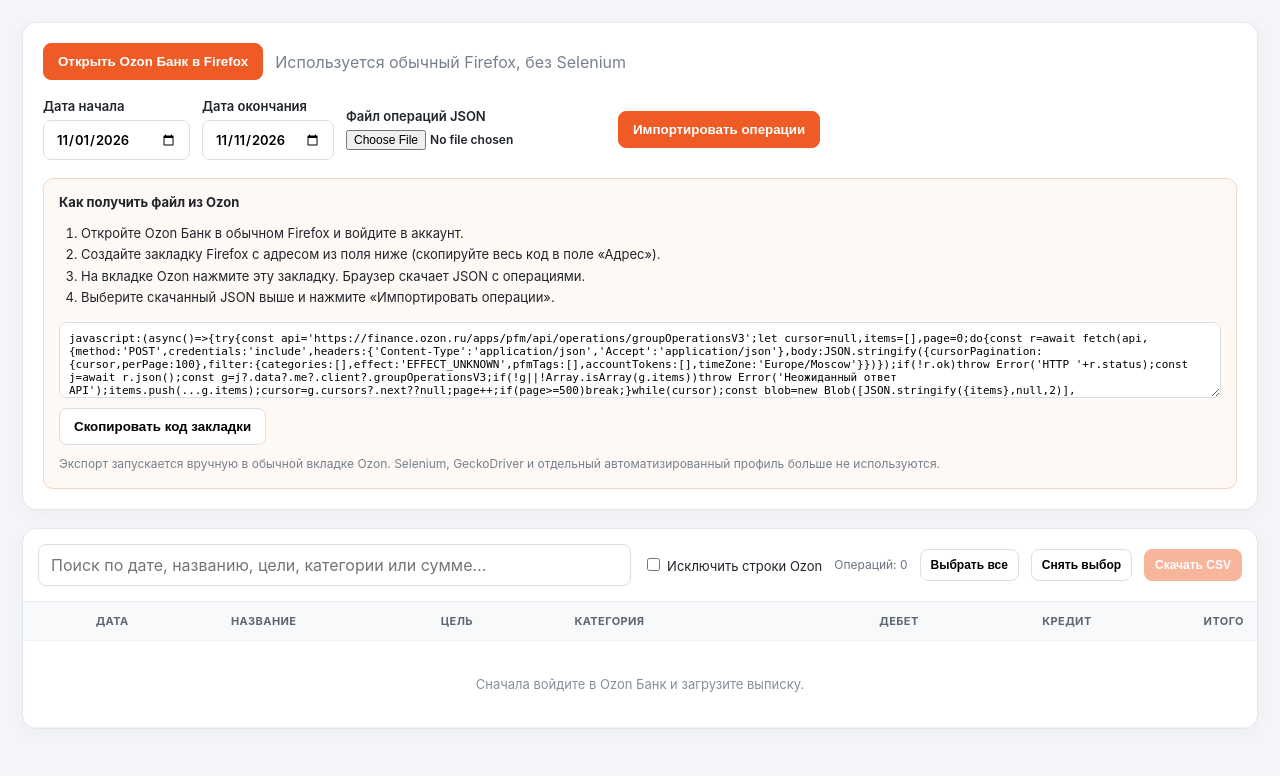
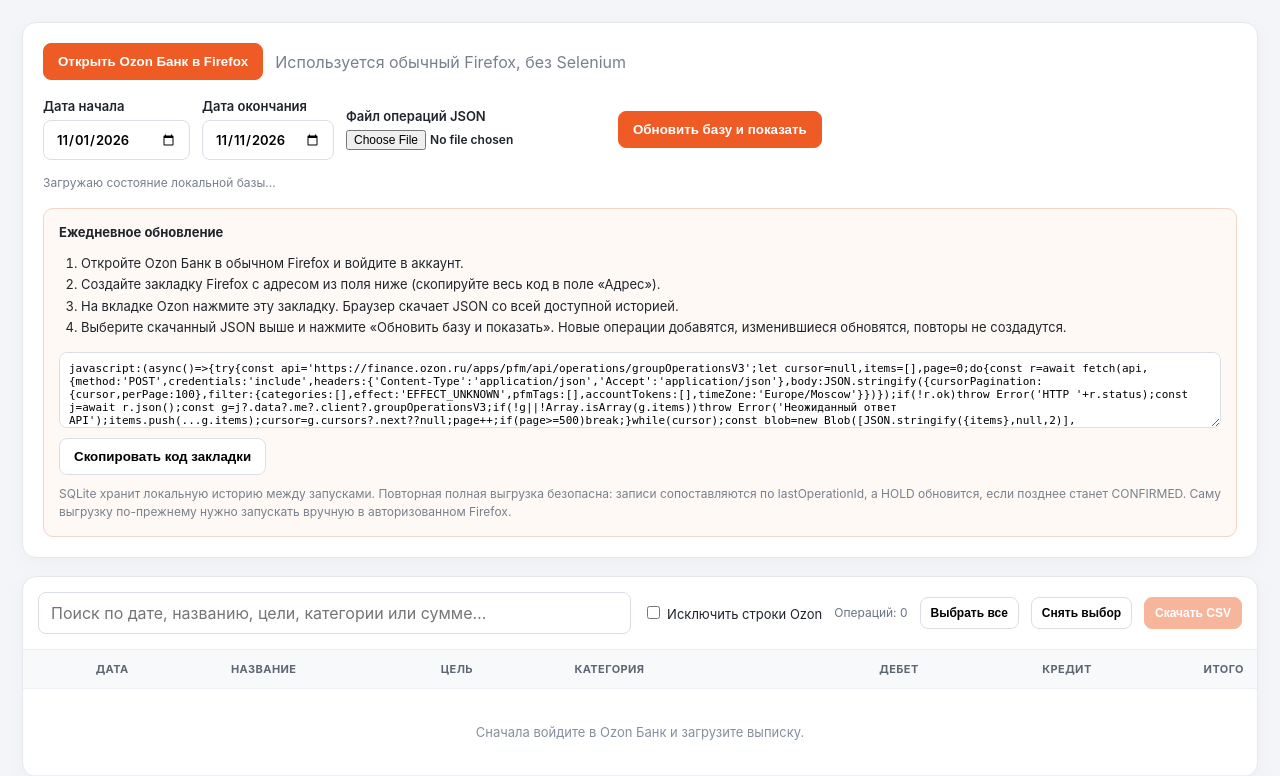
Before and after one commit to definitly486/ozon-export-python, a Flask app: page / in a window 1280 px wide. Shown: the part 141-917 px from the top of the page. Run offline with Flask 3, Linux system fonts and the light colour scheme.

Commit message:
Add daily SQLite sync controls to the interface

```diff
--- a/templates/index.html
+++ b/templates/index.html
@@ -9,18 +9,19 @@
     <header><div><div class="eyebrow">OZON БАНК</div><h1>Выписка по операциям</h1><p class="muted">Локальный Python-инструмент для выгрузки операций в CSV</p></div><span class="pill">FreeBSD / Python</span></header>
     <section class="panel controls">
       <div class="actions"><button id="connect" class="primary">Открыть Ozon Банк в Firefox</button><span id="status" class="muted">Используется обычный Firefox, без Selenium</span></div>
-      <div class="dates"><label>Дата начала<input id="start" type="date"></label><label>Дата окончания<input id="end" type="date"></label><label class="file-label">Файл операций JSON<input id="sourceFile" type="file" accept=".json,application/json"></label><button id="load" class="primary">Импортировать операции</button></div>
+      <div class="dates"><label>Дата начала<input id="start" type="date"></label><label>Дата окончания<input id="end" type="date"></label><label class="file-label">Файл операций JSON<input id="sourceFile" type="file" accept=".json,application/json"></label><button id="load" class="primary">Обновить базу и показать</button></div>
+      <div id="dbStatus" class="hint">Загружаю состояние локальной базы…</div>
       <div class="bookmarklet-box">
-        <b>Как получить файл из Ozon</b>
+        <b>Ежедневное обновление</b>
         <ol>
           <li>Откройте Ozon Банк в обычном Firefox и войдите в аккаунт.</li>
           <li>Создайте закладку Firefox с адресом из поля ниже (скопируйте весь код в поле «Адрес»).</li>
-          <li>На вкладке Ozon нажмите эту закладку. Браузер скачает JSON с операциями.</li>
-          <li>Выберите скачанный JSON выше и нажмите «Импортировать операции».</li>
+          <li>На вкладке Ozon нажмите эту закладку. Браузер скачает JSON со всей доступной историей.</li>
+          <li>Выберите скачанный JSON выше и нажмите «Обновить базу и показать». Новые операции добавятся, изменившиеся обновятся, повторы не создадутся.</li>
         </ol>
         <textarea id="bookmarklet" readonly spellcheck="false"></textarea>
         <button id="copyBookmarklet" type="button">Скопировать код закладки</button>
-        <p class="hint">Экспорт запускается вручную в обычной вкладке Ozon. Selenium, GeckoDriver и отдельный автоматизированный профиль больше не используются.</p>
+        <p class="hint">SQLite хранит локальную историю между запусками. Повторная полная выгрузка безопасна: записи сопоставляются по lastOperationId, а HOLD обновится, если позднее станет CONFIRMED. Саму выгрузку по-прежнему нужно запускать вручную в авторизованном Firefox.</p>
       </div>
     </section>
     <section class="panel table-panel">
```
